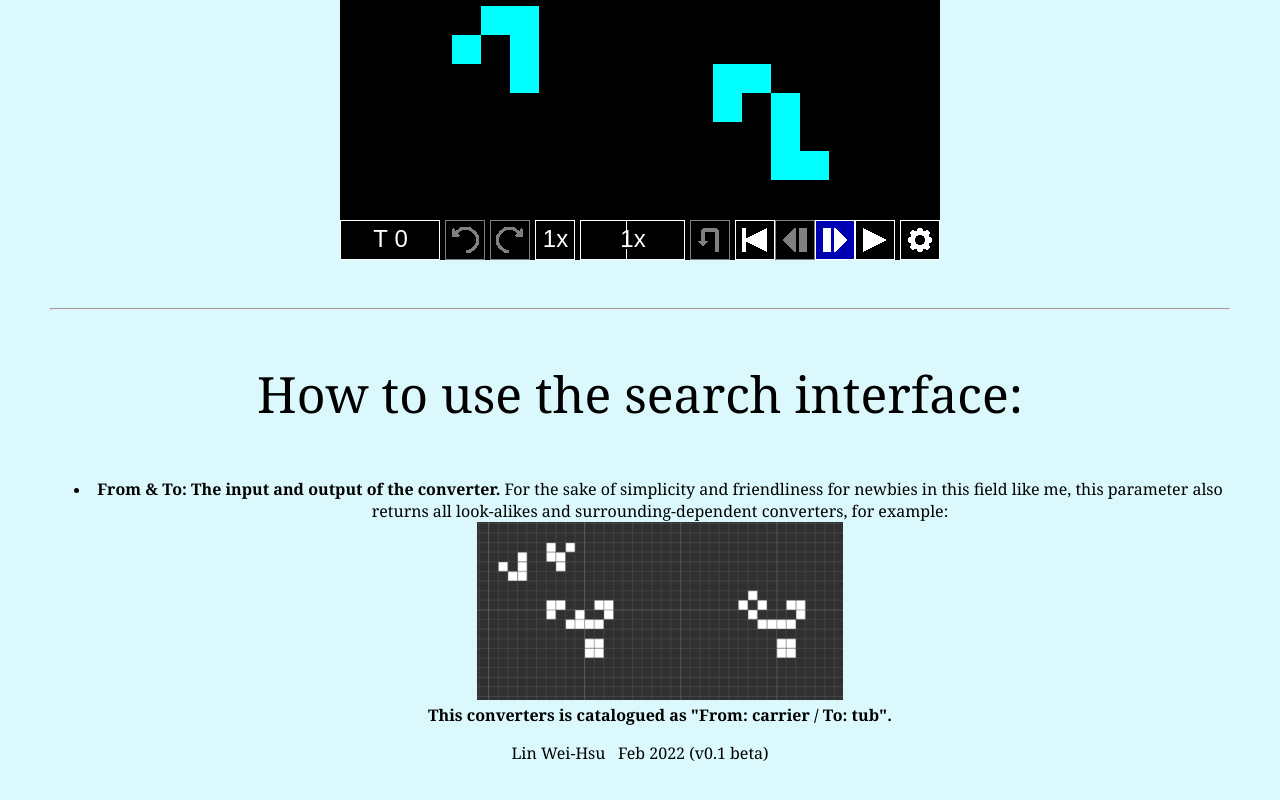
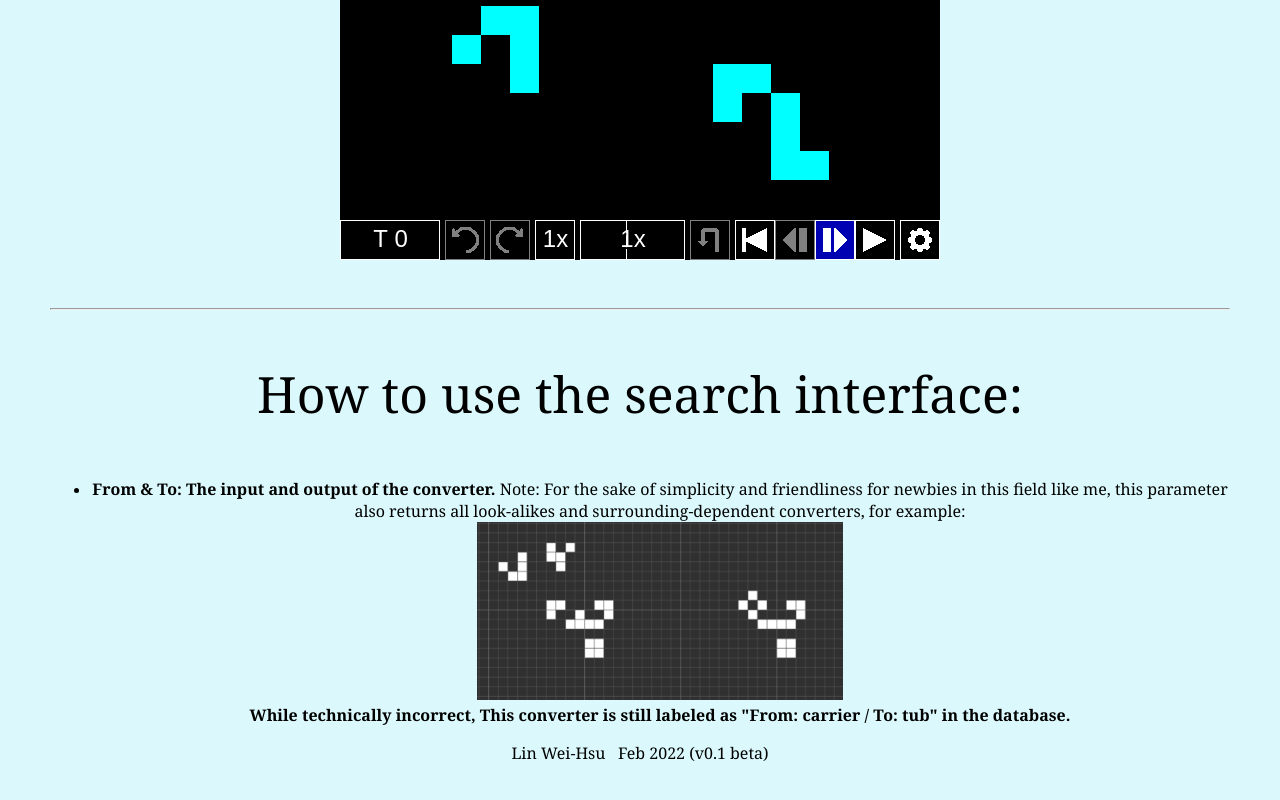
Before and after one commit to Wish-Lin/CGoL-Glider-Synthesis-Converter-Database, a plain HTML site: page index.html in a window 1280 px wide. Shown: the part 957-1757 px from the top of the page. Drawn offline with Linux system fonts and the light colour scheme.

Commit message:
Add files via upload

```diff
--- a/index.html
+++ b/index.html
@@ -186,9 +186,9 @@ Glider cost:
 <p id="manual-head">How to use the search interface:</p>
 <p>
 <ul>
-<li><span id="manual"><b>From & To: The input and output of the converter.</b> For the sake of simplicity and friendliness for newbies in this field like me, this parameter also returns all look-alikes and surrounding-dependent converters, for example:</span><br>
+<li><span id="manual"><b>From & To: The input and output of the converter.</b> Note: For the sake of simplicity and friendliness for newbies in this field like me, this parameter also returns all look-alikes and surrounding-dependent converters, for example:</span><br>
 <img src="img1.png" width=366 height=178></img><br>
-<span id="manual"><b>This converters is catalogued as "From: carrier / To: tub".</b></span>
+<span id="manual"><b>While technically incorrect, This converter is still labeled as "From: carrier / To: tub" in the database.</b></span>
 </ul>
 </p>
 
```
